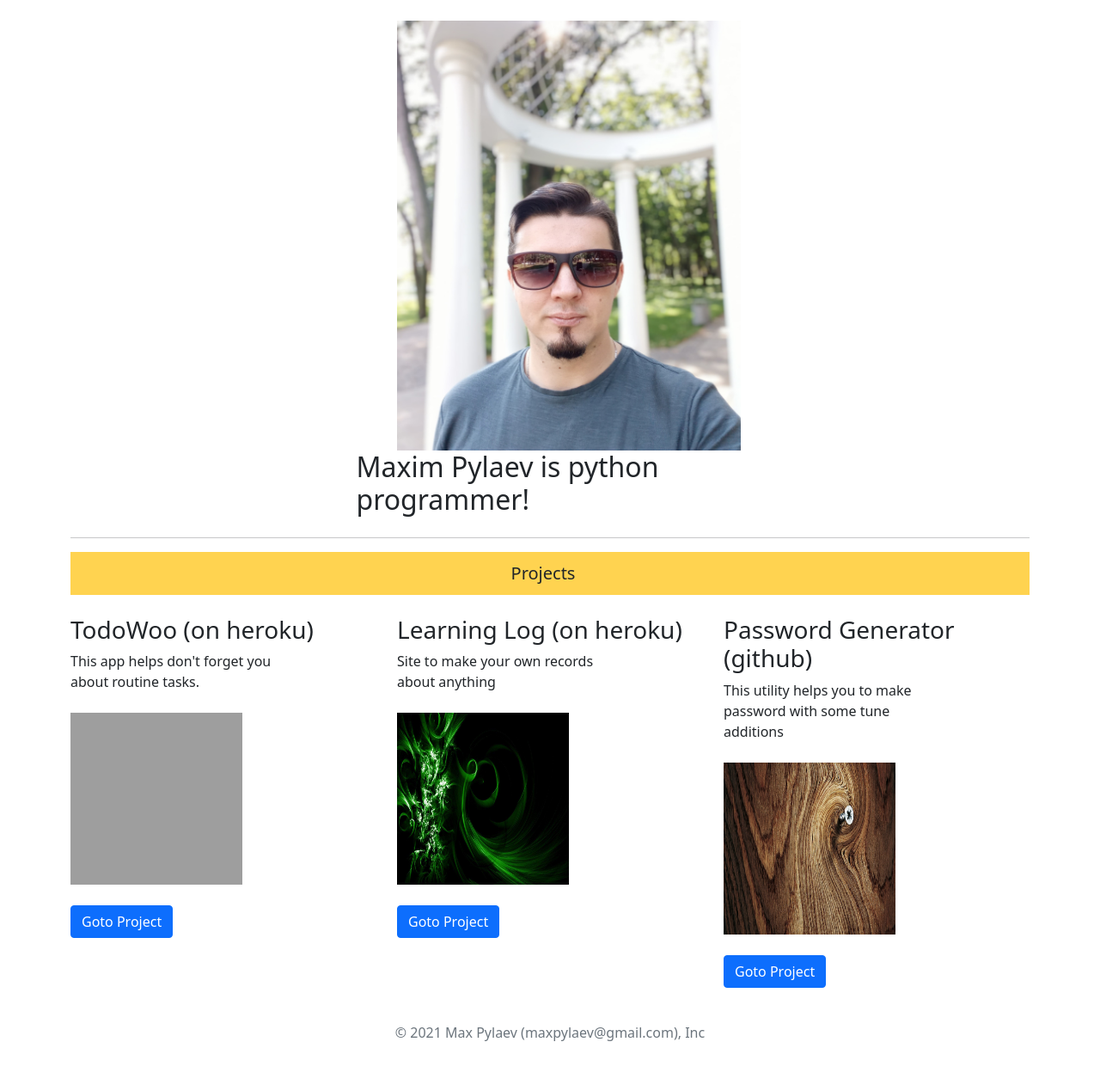
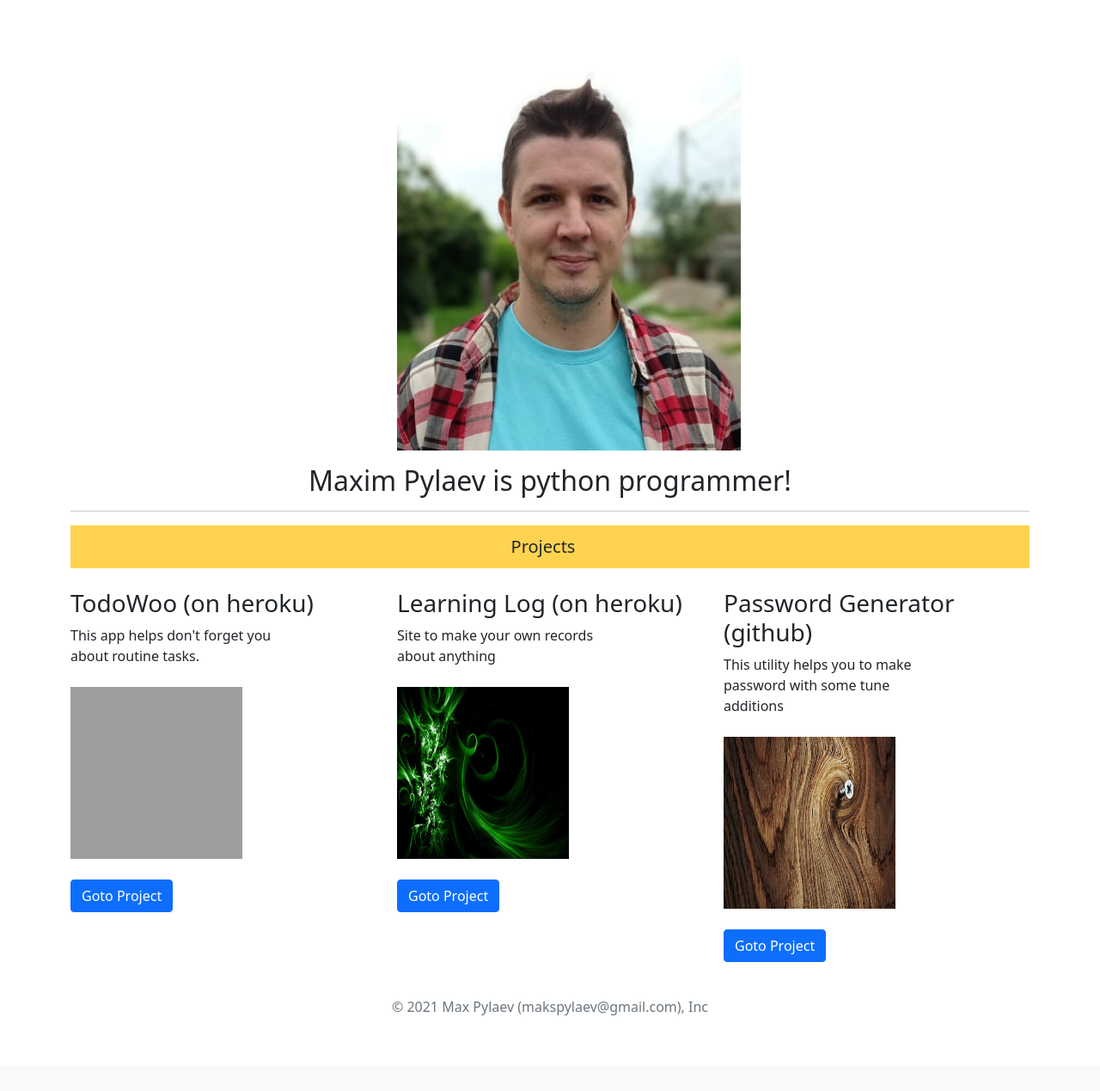
Before and after one commit to maks-py/django3-personal-portfolio, a Django app: page / in a window 1280 px wide. Shown: the part 56-1325 px from the top of the page at 86% size. After the commit the page ends 1237 px from the top, so only its background shows below. Run offline with Django 3.2, Linux system fonts and the light colour scheme; data comes from the database, SQL or seed files in the repository; both versions use the stored data as it was after the commit; grey boxes are pictures that could not be loaded.

Commit message:
Изменения в интерфейсе

```diff
--- a/portfolio/templates/portfolio/base.html
+++ b/portfolio/templates/portfolio/base.html
@@ -59,6 +59,6 @@
     -->
   </body>
   <footer class="py-3 my-4">
-    <p class="text-center text-muted">© 2021 Max Pylaev (maxpylaev@gmail.com), Inc</p>
+    <p class="text-center text-muted">© 2021 Max Pylaev (makspylaev@gmail.com), Inc</p>
   </footer>
 </html>
--- a/portfolio/templates/portfolio/home.html
+++ b/portfolio/templates/portfolio/home.html
@@ -7,15 +7,12 @@
   <br>
   <div class="row justify-content-center">
     <div class="col-4">
-      <img src="{% static 'portfolio/myfoto.jpg' %}" height='500' width='400'>
+      <img src="{% static 'portfolio/myfoto.png' %}" height='500' width='400'>
     </div>
   </div>
 
-  <div class="row justify-content-center">
-    <div class="col-5">
-      <h2>Maxim Pylaev is python programmer!</h2>
-    </div>
-  </div>
+
+  <p><h2 class="text-center">Maxim Pylaev is python programmer!</h2></p>
 
   <hr>
   <nav class="navbar bg-warning p-2" style="--bs-bg-opacity: .7;">
```
Also changed, not shown: db.sqlite3, portfolio/static/portfolio/myfoto.jpg (deleted), portfolio/static/portfolio/myfoto.png (added), 1 other file.
